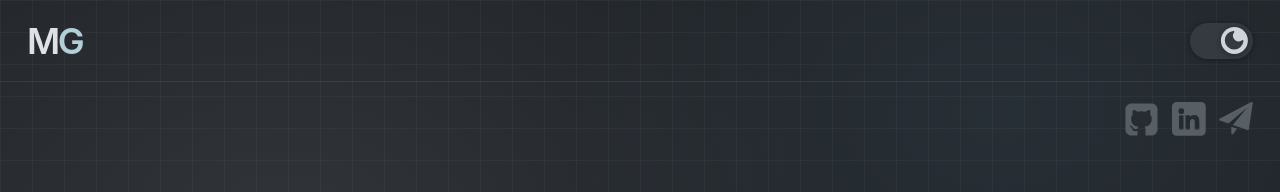
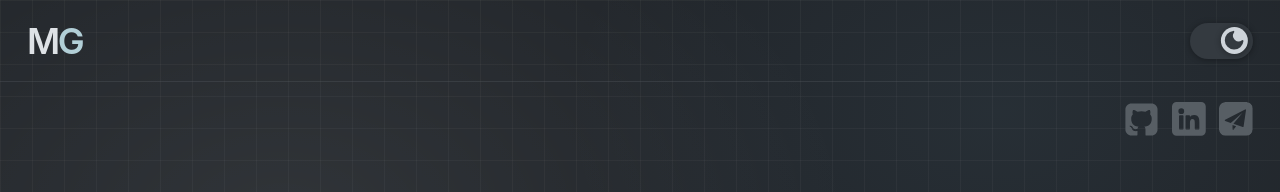
Before and after one commit to michaelgreenl/e-portfolio, a Vue app: page / in a window 1280 px wide. Shown: the top 192 px of the page. Built offline with nearby package versions, Linux system fonts and the light colour scheme; a web font is replaced by a local one.

Commit message:
feat: mail icon that matches other contact-link icons

```diff
--- /dev/null
+++ b/src/components/SVGs/MailSquareIcon.vue
@@ -0,0 +1,14 @@
+<template>
+    <svg xmlns="http://www.w3.org/2000/svg" viewBox="0 0 24 24">
+        <mask id="mail-square-icon-cutout" maskUnits="userSpaceOnUse">
+            <rect width="24" height="24" rx="4.5" fill="#fff" />
+            <g transform="translate(4.1 5.2) scale(0.63)">
+                <path
+                    fill="#000"
+                    d="M8.75 17.612v4.638a.751.751 0 0 0 1.354.444l2.713-3.692zM23.685.139a.75.75 0 0 0-.782-.054l-22.5 11.75a.752.752 0 0 0 .104 1.375l6.255 2.138 13.321-11.39L9.775 16.377l10.483 3.583a.753.753 0 0 0 .984-.599l2.75-18.5a.751.751 0 0 0-.307-.722z"
+                />
+            </g>
+        </mask>
+        <rect width="24" height="24" rx="4.5" mask="url(#mail-square-icon-cutout)" />
+    </svg>
+</template>
--- a/src/views/ContactView.vue
+++ b/src/views/ContactView.vue
@@ -5,6 +5,7 @@ import { useUtilAnimations } from '@/composables/useUtilAnimations.js';
 import emailjs from '@emailjs/browser';
 import Button from '@/components/Button.vue';
 import MailIcon from '@/components/SVGs/MailIcon.vue';
+import MailSquareIcon from '@/components/SVGs/MailSquareIcon.vue';
 import GithubFillIcon from '@/components/SVGs/GithubFillIcon.vue';
 import LinkedInIcon from '@/components/SVGs/LinkedInIcon.vue';
 
@@ -238,7 +239,7 @@ const clearStatus = () => {
                     <Button class="contact-link" :iconLeft="LinkedInIcon" preset="secondary" />
                 </a>
                 <a href="mailto:greenmichael5000@gmail.com" aria-label="Email Michael Green">
-                    <Button class="contact-link" :iconLeft="MailIcon" preset="secondary" />
+                    <Button class="contact-link" :iconLeft="MailSquareIcon" preset="secondary" />
                 </a>
             </div>
 
--- a/src/views/HomeView.vue
+++ b/src/views/HomeView.vue
@@ -9,7 +9,7 @@ import DownloadThickIcon from '@/components/SVGs/DownloadThickIcon.vue';
 import DownloadIcon from '@/components/SVGs/DownloadIcon.vue';
 import GithubFillIcon from '@/components/SVGs/GithubFillIcon.vue';
 import LinkedInIcon from '@/components/SVGs/LinkedInIcon.vue';
-import MailIcon from '@/components/SVGs/MailIcon.vue';
+import MailSquareIcon from '@/components/SVGs/MailSquareIcon.vue';
 
 const routeStore = useRouteStore();
 const themeStore = useThemeStore();
@@ -45,7 +45,7 @@ onMounted(() => {
                 <Button class="contact-link" :iconLeft="LinkedInIcon" preset="secondary" />
             </a>
             <a href="mailto:greenmichael5000@gmail.com" aria-label="Email Michael Green">
-                <Button class="contact-link" :iconLeft="MailIcon" preset="secondary" />
+                <Button class="contact-link" :iconLeft="MailSquareIcon" preset="secondary" />
             </a>
         </div>
         <div class="hero-content">
```
